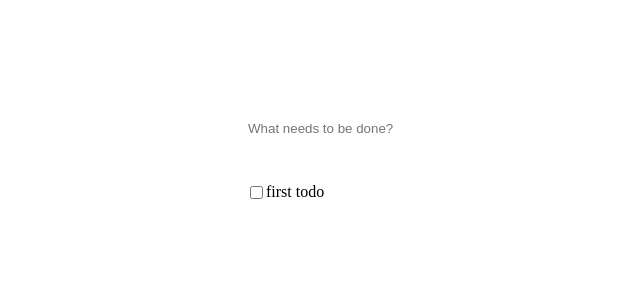
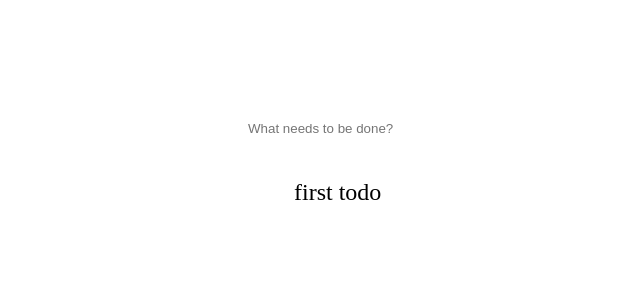
Before and after one commit to Yukiniro/awesome-todo-list, a React (Vite) app in the folder apps/react-todo/: page / in a window 1280 px wide. Shown: the top 300 px of the page, without its empty margins (210-850 px from the left). Built offline with nearby package versions, Linux system fonts and the light colour scheme.

Commit message:
feat: update TodoItem

```diff
--- a/apps/react-todo/package.json
+++ b/apps/react-todo/package.json
@@ -10,12 +10,14 @@
     "lint": "tsc"
   },
   "dependencies": {
+    "classnames": "^2.3.2",
     "components": "workspace:*",
     "react": "^18.2.0",
     "react-dom": "^18.2.0",
     "tsconfig": "workspace:*"
   },
   "devDependencies": {
+    "@iconify-json/material-symbols": "^1.1.20",
     "@types/react": "^18.0.17",
     "@types/react-dom": "^18.0.6",
     "@vitejs/plugin-react": "^2.1.0",
--- a/apps/react-todo/src/components/TodoItem.tsx
+++ b/apps/react-todo/src/components/TodoItem.tsx
@@ -1,15 +1,48 @@
+import { MouseEvent, useMemo } from "react";
+import classNames from "classnames";
+
 type TodoItemProps = {
   id: string;
   done: boolean;
   content: string;
+  onChange: (id: string, event: MouseEvent) => void;
 };
 
 function TodoItem(props: TodoItemProps) {
-  const { id, done, content } = props;
+  const { id, done, content, onChange } = props;
+  const handleClick = (event: MouseEvent) => {
+    onChange(id, event);
+  };
+
+  const checkClassName = useMemo(() => {
+    const baseClassName = "p-l-6 p-r-6 text-2xl";
+    if (done) {
+      return classNames(
+        baseClassName,
+        "text-green-200 i-material-symbols:check-box-outline"
+      );
+    } else {
+      return classNames(
+        baseClassName,
+        "text-gray-400 i-material-symbols-check-box-outline-blank"
+      );
+    }
+  }, [done]);
+
+  const textClassName = useMemo(() => {
+    const baseClassName = "text-2xl";
+    return done
+      ? classNames(baseClassName, "decoration-line-through text-gray-200")
+      : baseClassName;
+  }, [done]);
+
   return (
-    <div className="w-1/1 h-16 border flex items-center">
-      <input checked={done} type="checkbox" />
-      <label>{content}</label>
+    <div
+      onClick={handleClick}
+      className="w-1/1 h-16 border border-gray-300 border-l-0 border-r-0 flex items-center"
+    >
+      <div className={checkClassName} />
+      <span className={textClassName}>{content}</span>
     </div>
   );
 }
--- a/apps/react-todo/vite.config.ts
+++ b/apps/react-todo/vite.config.ts
@@ -1,6 +1,7 @@
 import { defineConfig } from "vite";
 import react from "@vitejs/plugin-react";
 import Unocss from "unocss/vite";
+import { presetUno, presetIcons } from "unocss";
 
 // https://vitejs.dev/config/
 export default defineConfig({
@@ -16,6 +17,7 @@ export default defineConfig({
           },
         ],
       ],
+      presets: [presetUno(), presetIcons()],
     }),
   ],
 });
```
Also changed, not shown: 1 other file (tests, documents, lock files or other folders).
